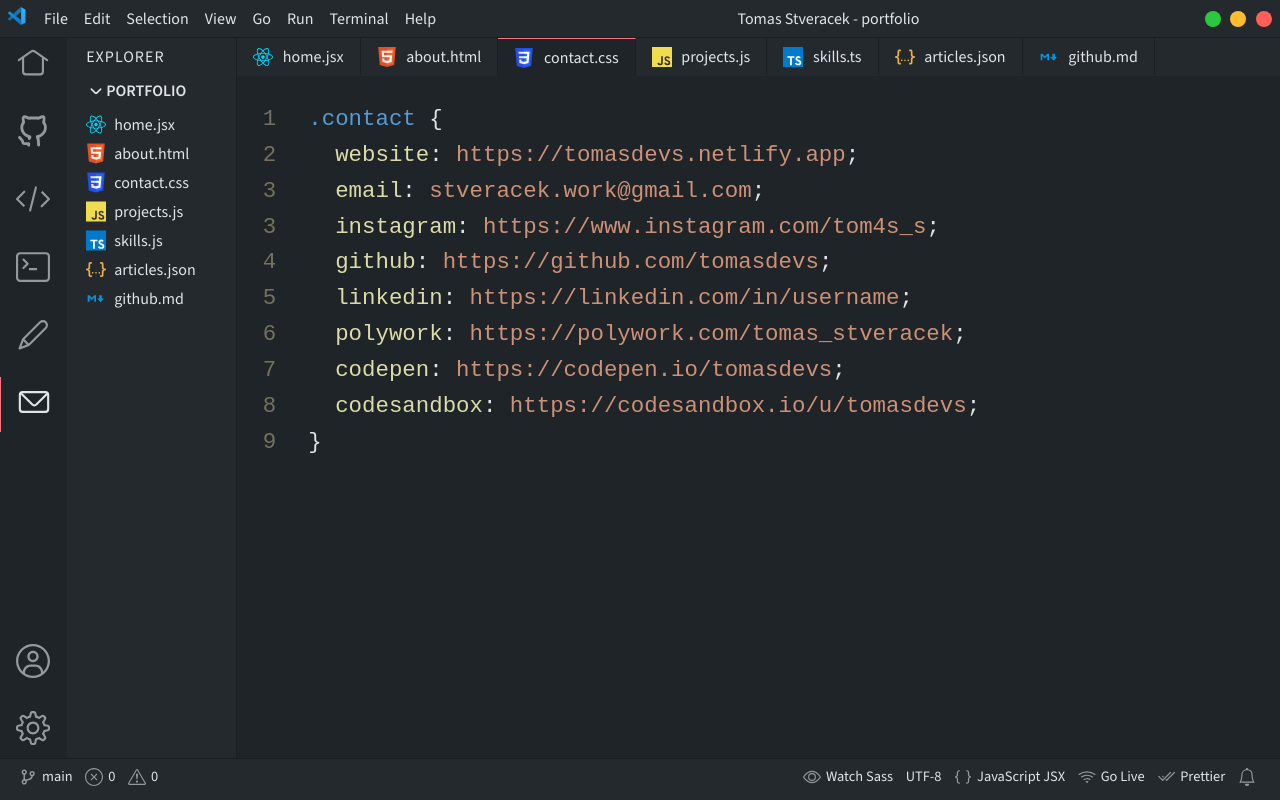
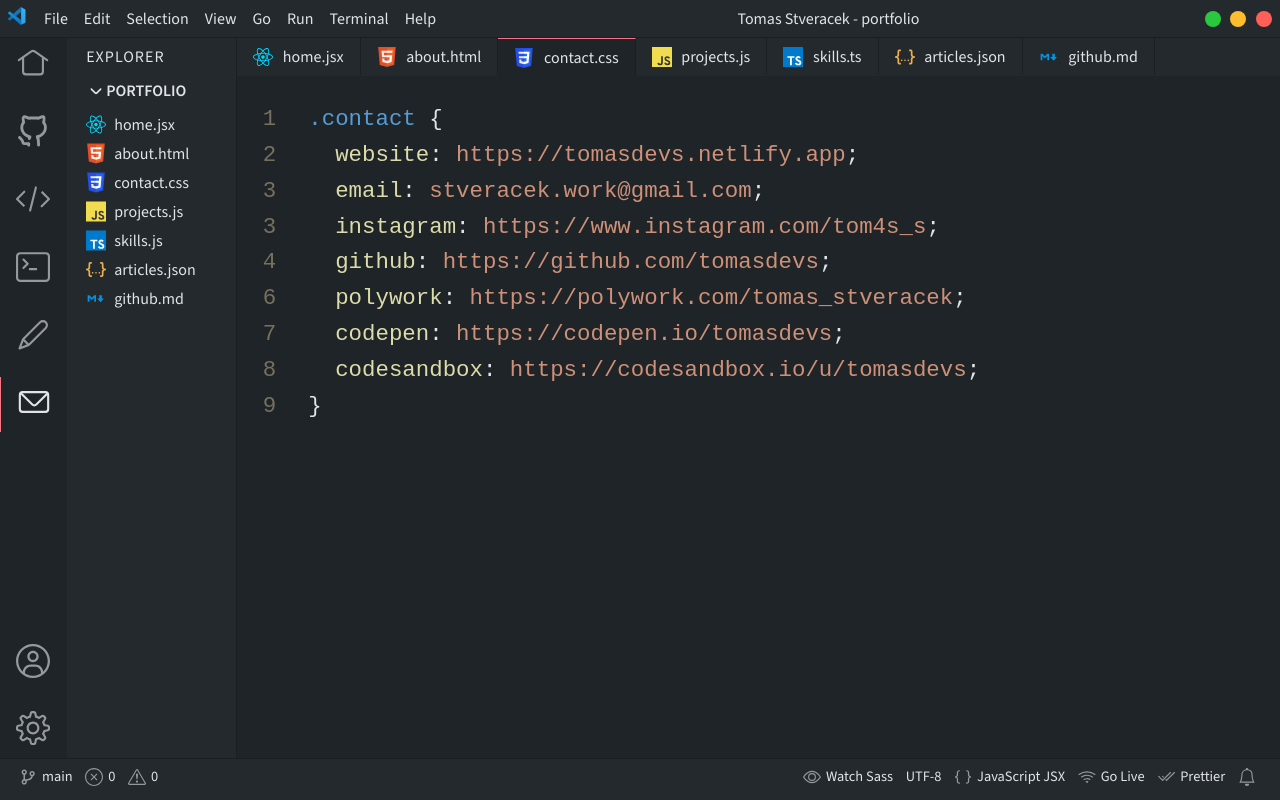
Before and after one commit to TomasDevs/portfolio, a React (Vite) app: page /contact in a window 1280 px wide. Built offline with nearby package versions, Linux system fonts and the light colour scheme.

Commit message:
Update contact page

```diff
--- a/src/pages/Contact.jsx
+++ b/src/pages/Contact.jsx
@@ -31,12 +31,6 @@
             https://github.com/tomasdevs
           </a>
           ; {"\n"}
-          <span className="line-number">5</span> &nbsp;&nbsp;
-          <span className="property">linkedin</span>:{" "}
-          <a href="https://linkedin.com/in/username" className="value">
-            https://linkedin.com/in/username
-          </a>
-          ; {"\n"}
           <span className="line-number">6</span> &nbsp;&nbsp;
           <span className="property">polywork</span>:{" "}
           <a href="https://polywork.com/tomas_stveracek" className="value">
```
